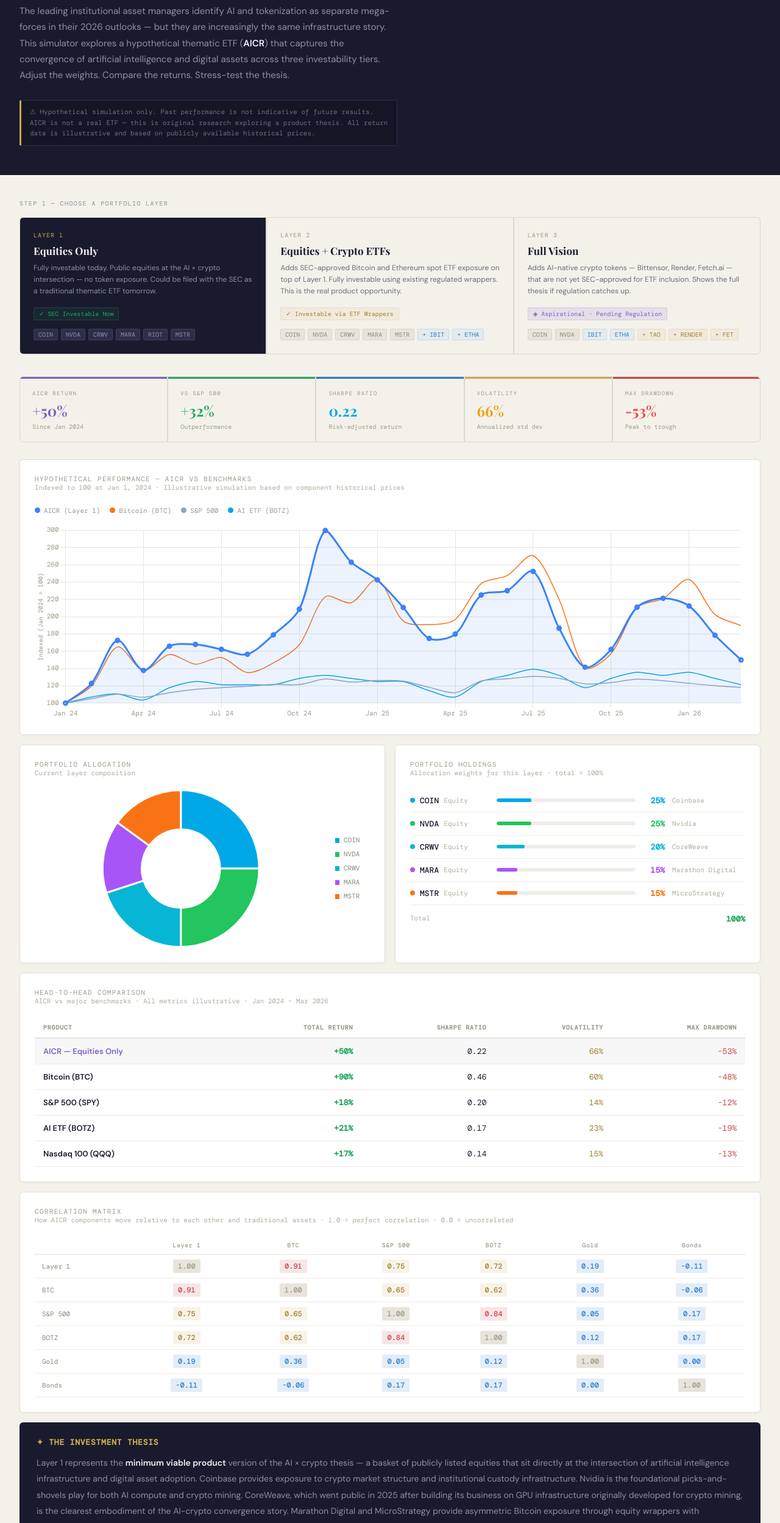
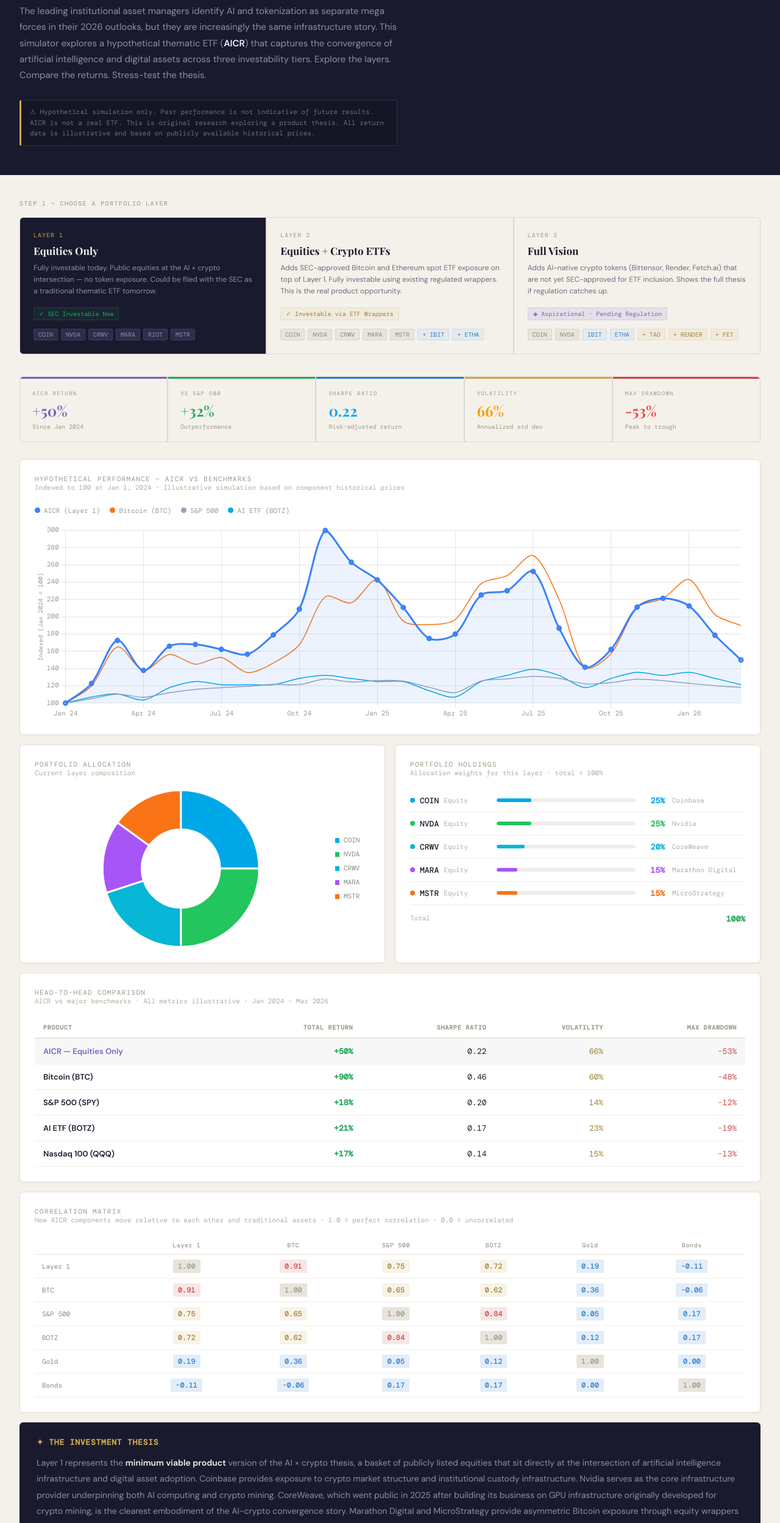
Before and after one commit to laurendiaz27/crypto-etf-analyzer, a plain HTML site: page ai-crypto-etf.html in a window 1280 px wide. Shown: the part 285-2782 px from the top of the page at 61% size. Drawn offline with nearby package versions, Linux system fonts and the light colour scheme.

Commit message:
Update ai-crypto-etf.html

```diff
--- a/ai-crypto-etf.html
+++ b/ai-crypto-etf.html
@@ -143,10 +143,10 @@
     <div class="hero-tag"><span class="hero-tag-dot"></span>ORIGINAL RESEARCH · HYPOTHETICAL SIMULATION</div>
     <h1 class="hero-title">What if AI and Crypto<br><span>were one ETF?</span></h1>
     <p class="hero-desc">
-      The leading institutional asset managers identify AI and tokenization as separate mega-forces in their 2026 outlooks — but they are increasingly the same infrastructure story. This simulator explores a hypothetical thematic ETF (<strong style="color:#f0f6fc">AICR</strong>) that captures the convergence of artificial intelligence and digital assets across three investability tiers. Adjust the weights. Compare the returns. Stress-test the thesis.
+      The leading institutional asset managers identify AI and tokenization as separate mega forces in their 2026 outlooks, but they are increasingly the same infrastructure story. This simulator explores a hypothetical thematic ETF (<strong style="color:#f0f6fc">AICR</strong>) that captures the convergence of artificial intelligence and digital assets across three investability tiers. Explore the layers. Compare the returns. Stress-test the thesis.
     </p>
     <div class="hero-disclaimer">
-      ⚠ Hypothetical simulation only. Past performance is not indicative of future results. AICR is not a real ETF — this is original research exploring a product thesis. All return data is illustrative and based on publicly available historical prices.
+      ⚠ Hypothetical simulation only. Past performance is not indicative of future results. AICR is not a real ETF. This is original research exploring a product thesis. All return data is illustrative and based on publicly available historical prices.
     </div>
   </div>
 </div>
@@ -190,7 +190,7 @@
     <div class="layer-card" id="layer-card-3" onclick="selectLayer(3)">
       <div class="layer-num">Layer 3</div>
       <div class="layer-name">Full Vision</div>
-      <div class="layer-desc">Adds AI-native crypto tokens — Bittensor, Render, Fetch.ai — that are not yet SEC-approved for ETF inclusion. Shows the full thesis if regulation catches up.</div>
+      <div class="layer-desc">Adds AI-native crypto tokens (Bittensor, Render, Fetch.ai) that are not yet SEC-approved for ETF inclusion. Shows the full thesis if regulation catches up.</div>
       <span class="layer-status status-purple">◈ Aspirational · Pending Regulation</span>
       <div class="layer-holdings">
         <span class="holding-tag">COIN</span>
@@ -294,7 +294,7 @@
         </div>
         <div style="display:flex;gap:16px;align-items:flex-start">
           <div style="min-width:80px;font-size:10px;font-family:'DM Mono',monospace;color:#a08030;background:#c9a84c11;border:1px solid #c9a84c33;padding:4px 8px;border-radius:2px;text-align:center;line-height:1.6">LAYER 2<br>TODAY</div>
-          <div style="font-size:13px;color:#6b6f7a;line-height:1.7">Adding Bitcoin and Ethereum exposure via existing spot ETFs requires no new regulatory approval — these are already SEC-registered products from multiple issuers. A fund-of-funds structure or direct ETF allocation could achieve this today, subject to investment company act considerations.</div>
+          <div style="font-size:13px;color:#6b6f7a;line-height:1.7">Adding Bitcoin and Ethereum exposure via existing spot ETFs requires no new regulatory approval. These are already SEC-registered products from multiple issuers. A fund-of-funds structure or direct ETF allocation could achieve this today, subject to investment company act considerations.</div>
         </div>
         <div style="display:flex;gap:16px;align-items:flex-start">
           <div style="min-width:80px;font-size:10px;font-family:'DM Mono',monospace;color:#7b5fc0;background:#8b6fd011;border:1px solid #8b6fd033;padding:4px 8px;border-radius:2px;text-align:center;line-height:1.6">LAYER 3<br>FUTURE</div>
@@ -568,7 +568,7 @@
       {ticker:"MARA",  name:"Marathon Digital", type:"Equity",    color:"#a855f7", pct:15},
       {ticker:"MSTR",  name:"MicroStrategy",    type:"Equity",    color:"#f97316", pct:15},
     ],
-    thesis: `Layer 1 represents the <strong>minimum viable product</strong> version of the AI × crypto thesis — a basket of publicly listed equities that sit directly at the intersection of artificial intelligence infrastructure and digital asset adoption. Coinbase provides exposure to crypto market structure and institutional custody infrastructure. Nvidia is the foundational picks-and-shovels play for both AI compute and crypto mining. CoreWeave, which went public in 2025 after building its business on GPU infrastructure originally developed for crypto mining, is the clearest embodiment of the AI-crypto convergence story. Marathon Digital and MicroStrategy provide asymmetric Bitcoin exposure through equity wrappers with established institutional familiarity. This layer could be filed with the SEC as a traditional thematic ETF today — no regulatory innovation required.`,
+    thesis: `Layer 1 represents the <strong>minimum viable product</strong> version of the AI × crypto thesis, a basket of publicly listed equities that sit directly at the intersection of artificial intelligence infrastructure and digital asset adoption. Coinbase provides exposure to crypto market structure and institutional custody infrastructure. Nvidia serves as the core infrastructure provider underpinning both AI computing and crypto mining. CoreWeave, which went public in 2025 after building its business on GPU infrastructure originally developed for crypto mining, is the clearest embodiment of the AI-crypto convergence story. Marathon Digital and MicroStrategy provide asymmetric Bitcoin exposure through equity wrappers with established institutional familiarity. This layer could be filed with the SEC as a traditional thematic ETF today, no regulatory innovation required.`,
     corr: {
       "AICR L1": [1.00, 0.72, 0.68, 0.61, 0.55, 0.48],
       "BTC":     [0.72, 1.00, 0.58, 0.44, 0.38, 0.29],
@@ -590,7 +590,7 @@
       {ticker:"BTC",   name:"Bitcoin Spot ETF",   type:"Crypto ETF", color:"#f59e0b", pct:15},
       {ticker:"ETH",   name:"Ethereum Spot ETF",  type:"Crypto ETF", color:"#ec4899", pct:10},
     ],
-    thesis: `Layer 2 is the <strong>real product opportunity</strong>. By adding SEC-approved Bitcoin and Ethereum spot ETF exposure on top of the equity layer, the basket captures the full AI × crypto convergence thesis using only regulated, exchange-listed instruments. No new regulatory approvals are required — Bitcoin and Ethereum spot ETFs are already SEC-registered products collectively managing over $110B in assets. The addition of crypto exposure meaningfully improves the return profile relative to Layer 1, while the equity layer dampens the pure volatility of a Bitcoin-only position. The explosive growth of spot crypto ETFs since their January 2024 launch has proven that institutional demand for regulated crypto wrappers is real and durable. AICR Layer 2 simply extends that wrapper logic to capture a broader convergence thesis.`,
+    thesis: `Layer 2 is the <strong>real product opportunity</strong>. By adding SEC-approved Bitcoin and Ethereum spot ETF exposure on top of the equity layer, the basket captures the full AI × crypto convergence thesis using only regulated, exchange-listed instruments. No new regulatory approvals are required. Bitcoin and Ethereum spot ETFs are already SEC-registered products collectively managing over $110B in assets. The addition of crypto exposure meaningfully improves the return profile relative to Layer 1, while the equity layer dampens the pure volatility of a Bitcoin-only position. The explosive growth of spot crypto ETFs since their January 2024 launch has proven that institutional demand for regulated crypto wrappers is real and durable. AICR Layer 2 simply extends that wrapper logic to capture a broader convergence thesis.`,
     corr: {
       "AICR L2": [1.00, 0.81, 0.64, 0.58, 0.44, 0.31],
       "BTC":     [0.81, 1.00, 0.58, 0.44, 0.38, 0.29],
@@ -614,7 +614,7 @@
       {ticker:"RENDER", name:"Render Network",     type:"AI Token",  color:"#84cc16", pct:5},
       {ticker:"FET",    name:"Fetch.ai",           type:"AI Token",  color:"#14b8a6", pct:5},
     ],
-    thesis: `Layer 3 represents the <strong>full vision</strong> of the AI × crypto convergence thesis — what AICR looks like if regulation catches up to the technology. The addition of AI-native crypto tokens captures a return stream that pure equity or Bitcoin exposure simply cannot replicate. Bittensor (TAO) is building a decentralized marketplace for AI models — essentially an open-source alternative to OpenAI, running on a blockchain. Render Network (RENDER) is a decentralized GPU marketplace that allows anyone to contribute rendering and AI compute power in exchange for tokens. Fetch.ai (FET), recently merged with Ocean Protocol and SingularityNET into the ASI Alliance, is building autonomous AI agent infrastructure on blockchain. The regulatory path for spot ETFs covering these assets is longer than Bitcoin and Ethereum, but the current administration's crypto-friendly posture suggests it is a matter of when, not if. Layer 3 is the product roadmap, not just a research exercise.`,
+    thesis: `Layer 3 represents the <strong>full vision</strong> of the AI × crypto convergence thesis: What AICR looks like if regulation catches up to the technology. The addition of AI-native crypto tokens captures a return stream that pure equity or Bitcoin exposure simply cannot replicate. Bittensor (TAO) is building a decentralized marketplace for AI models, essentially an open-source alternative to OpenAI, running on a blockchain. Render Network (RENDER) is a decentralized GPU marketplace that allows anyone to contribute rendering and AI compute power in exchange for tokens. Fetch.ai (FET), recently merged with Ocean Protocol and SingularityNET into the ASI Alliance, is building autonomous AI agent infrastructure on blockchain. The regulatory path for spot ETFs covering these assets is longer than Bitcoin and Ethereum, but the current administration's crypto-friendly posture suggests it is a matter of when, not if. Layer 3 is the product roadmap, not just a research exercise.`,
     corr: {
       "AICR L3": [1.00, 0.86, 0.59, 0.52, 0.38, 0.24],
       "BTC":     [0.86, 1.00, 0.58, 0.44, 0.38, 0.29],
```
